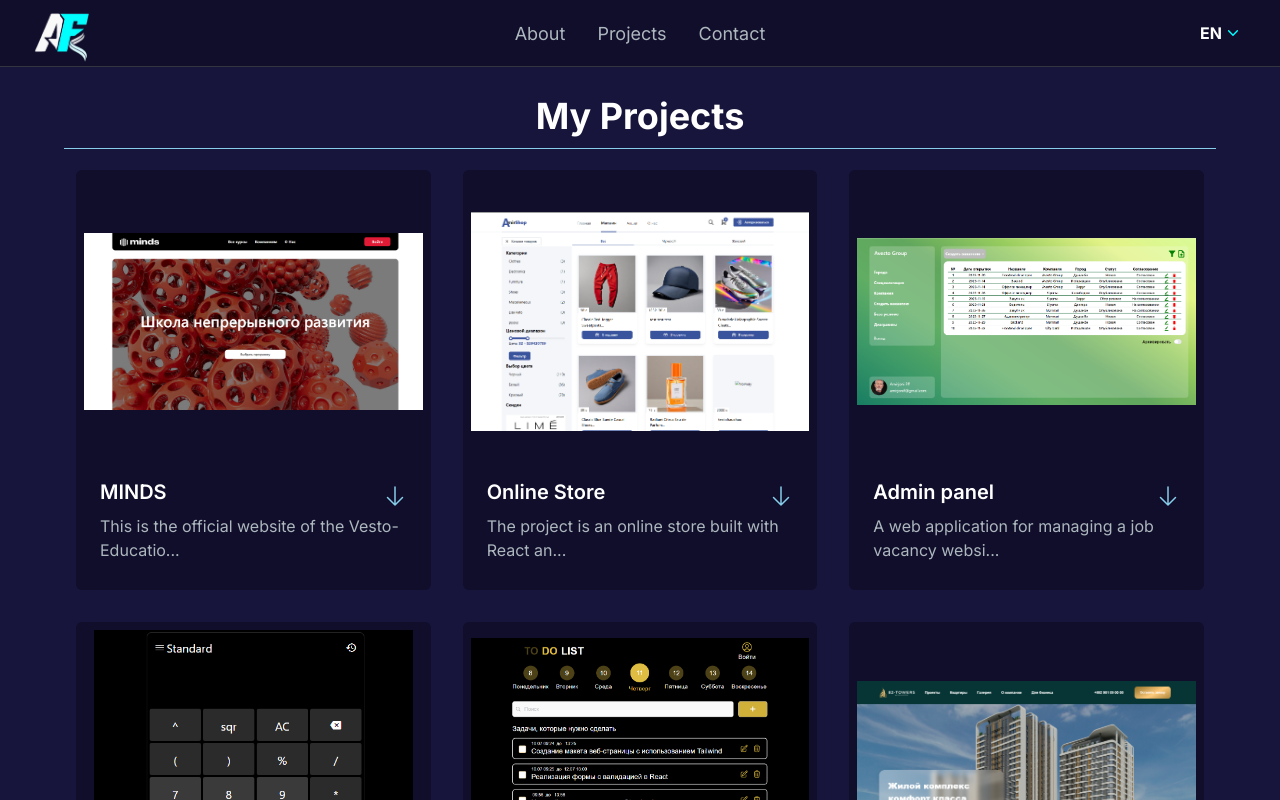
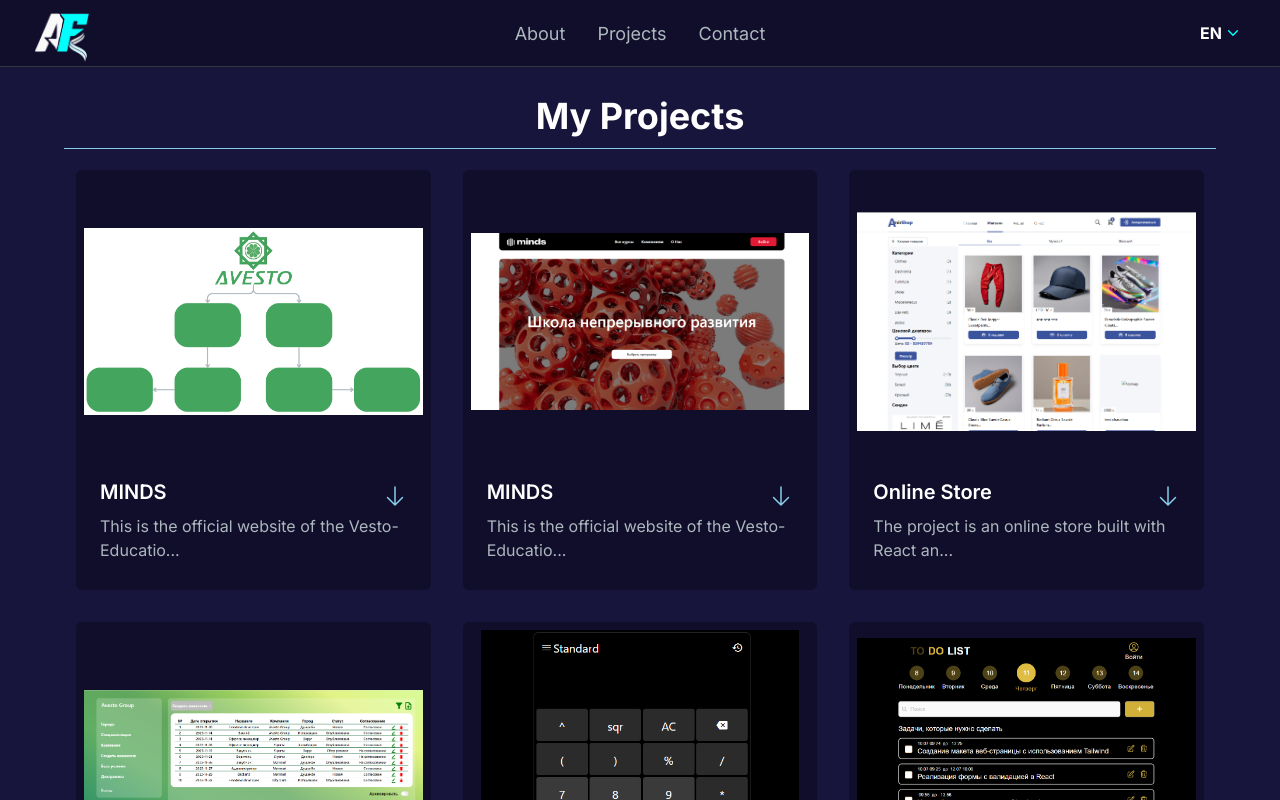
Before and after one commit to AmirjonFff/My-Portfolio, a Next.js app: page /en/projects in a window 1280 px wide. Built offline with nearby package versions, Linux system fonts and the light colour scheme.

Commit message:
ag structers img

```diff
--- a/app/[lang]/projects/page.tsx
+++ b/app/[lang]/projects/page.tsx
@@ -8,6 +8,7 @@
 import todo_img from '../../../public/images/projects/todo_img.png';
 import calculator_Img from '../../../public/images/projects/calculator_Img.png';
 import towers_img from '../../../public/images/projects/82towers_img.png';
+import agstructura_img from '../../../public/images/projects/agstructura_img.png';
 
 async function page({ params: { lang } }: {
     params: { lang: Locale }
@@ -16,6 +17,15 @@
     const { project } = await getDictionary(lang);
 
     const projectsData = [
+        {
+            id: 9,
+            title: project.pj5.title,
+            description: project.pj5.desc,
+            image: agstructura_img,
+            tag: ["All", "Web"],
+            gitUrl: "https://github.com/AmirjonFff",
+            previewUrl: "https://mindstech.io/",
+        },
         {
             id: 7,
             title: project.pj5.title,
@@ -44,7 +54,7 @@
             previewUrl: "https://avesto-jobs-front-admin.vercel.app/",
         },
         {
-            id: 7,
+            id: 8,
             title: project.pj7.title,
             description: project.pj7.desc,
             image: calculator_Img,
```
Also changed, not shown: public/images/projects/agstructura_img.png (added).
